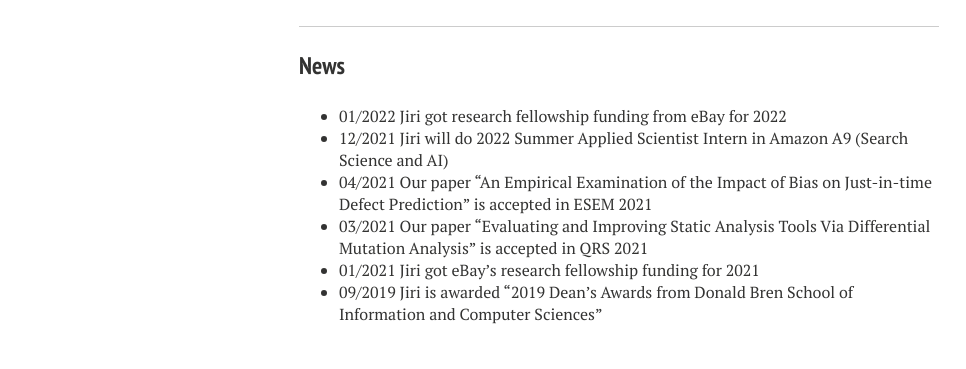
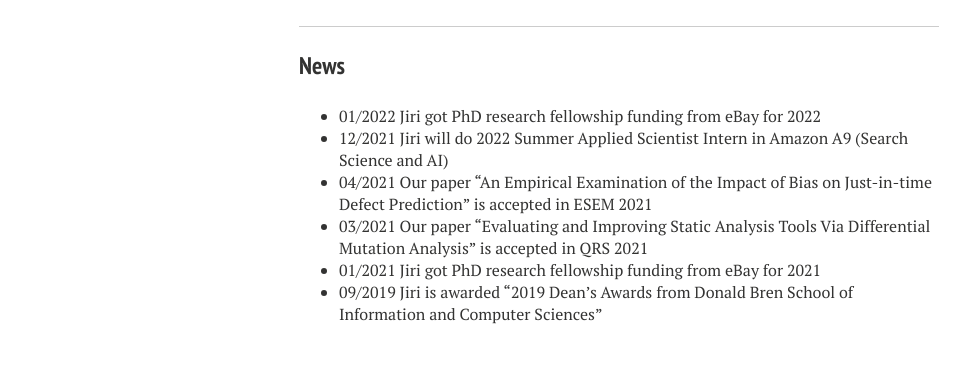
Before and after one commit to Jirigesi/Jirigesi.github.io, a Jekyll site: the page built from index.md, in a window 1280 px wide. Shown: the part 575-944 px from the top of the page, without its empty margins (21-987 px from the left). Built offline with Jekyll 4.4.1, drawn with Linux system fonts in a browser that asks for light colours; nearby versions of some CDN libraries; comment, search, counter and statistics services are not loaded.

Commit message:
Update index.md

```diff
--- a/index.md
+++ b/index.md
@@ -26,11 +26,11 @@ At UCI, I work with Prof. <a href="https://scholar.google.com/citations?user=_Td
 ---
 ### News
 
-- 01/2022 Jiri got research fellowship funding from eBay for 2022
+- 01/2022 Jiri got PhD research fellowship funding from eBay for 2022
 - 12/2021 Jiri will do 2022 Summer Applied Scientist Intern in Amazon A9 (Search Science and AI)
 - 04/2021 Our paper "An Empirical Examination of the Impact of Bias on Just-in-time Defect Prediction" is accepted in ESEM 2021
 - 03/2021 Our paper "Evaluating and Improving Static Analysis Tools Via Differential Mutation Analysis" is accepted in QRS 2021
-- 01/2021 Jiri got eBay's research fellowship funding for 2021
+- 01/2021 Jiri got PhD research fellowship funding from eBay for 2021
 - 09/2019 Jiri is awarded "2019 Dean’s Awards from Donald Bren School of Information and Computer Sciences"
 
 <br />
```
